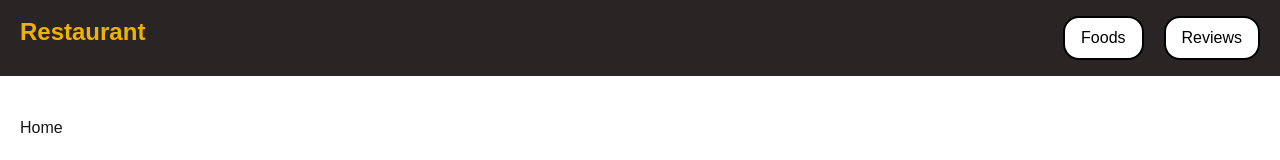
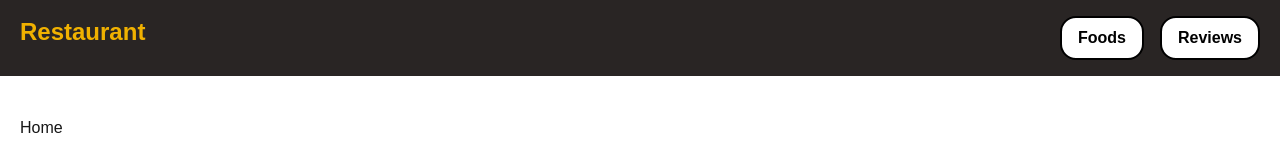
Before and after one commit to the-abed/my-restaurant, a Next.js app: page / in a window 1280 px wide. Shown: the top 160 px of the page. Built offline with nearby package versions, Linux system fonts and the light colour scheme.

Commit message:
update navbar font

```diff
--- a/src/components/Navbar.jsx
+++ b/src/components/Navbar.jsx
@@ -5,12 +5,12 @@ const Navbar = () => {
   return (
     <div className="px-5 py-4 flex justify-between gap-5 bg-stone-800">
       <Link href="/"><span className="text-2xl font-bold text-yellow-500">Restaurant</span></Link>
-      <ul className="flex gap-5">
+      <ul className="flex gap-4">
         <Link href="/foods">
-          <li className="btn">Foods</li>
+          <li className="btn font-semibold">Foods</li>
         </Link>
         <Link href="/reviews">
-          <li className="btn">Reviews</li>
+          <li className="btn font-semibold">Reviews</li>
         </Link>
       </ul>
     </div>
```
